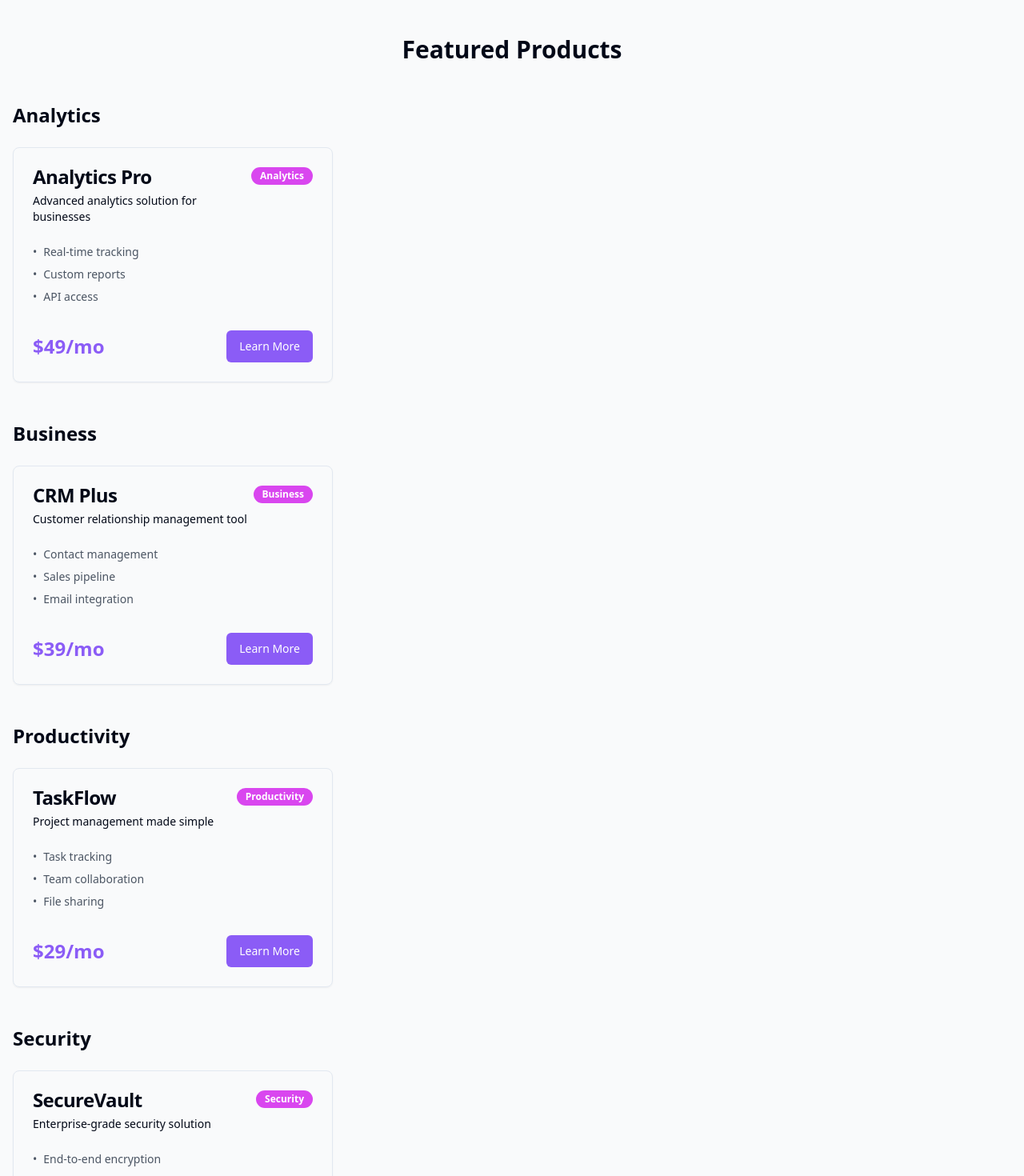
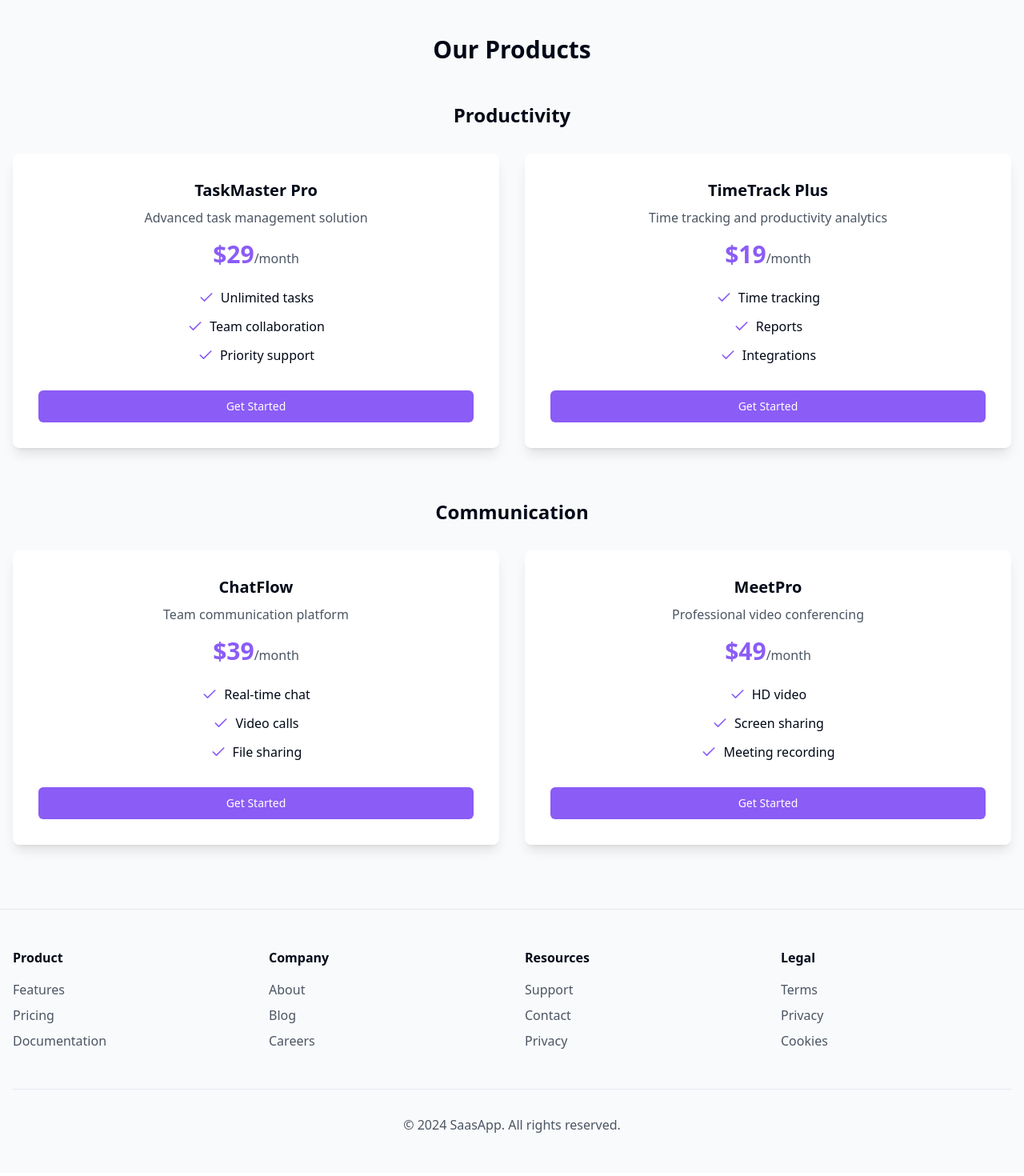
Before and after one commit to rabinderFuturescape/saasify-marketplace, a React (Vite) app: page / in a window 1280 px wide. Shown: the part 1300-2770 px from the top of the page at 80% size. Built offline with nearby package versions, Linux system fonts and the light colour scheme.

Commit message:
Remove General Pricing Sections
Deleted the general pricing sections from the application and updated the app pricing section to be centrally aligned.
[skip gpt_engineer]

```diff
--- a/src/components/Products.tsx
+++ b/src/components/Products.tsx
@@ -1,105 +1,80 @@
-import { Card, CardContent, CardDescription, CardHeader, CardTitle } from "@/components/ui/card";
-import { Badge } from "@/components/ui/badge";
 import { Button } from "@/components/ui/button";
+import { Check } from "lucide-react";
 
-type Product = {
-  id: string;
-  name: string;
-  description: string;
-  category: string;
-  price: string;
-  features: string[];
-};
-
-const products: Product[] = [
+const products = [
   {
-    id: "1",
-    name: "Analytics Pro",
-    description: "Advanced analytics solution for businesses",
-    category: "Analytics",
-    price: "$49/mo",
-    features: ["Real-time tracking", "Custom reports", "API access"],
+    category: "Productivity",
+    items: [
+      {
+        name: "TaskMaster Pro",
+        description: "Advanced task management solution",
+        price: "$29",
+        features: ["Unlimited tasks", "Team collaboration", "Priority support"],
       },
       {
-    id: "2",
-    name: "CRM Plus",
-    description: "Customer relationship management tool",
-    category: "Business",
-    price: "$39/mo",
-    features: ["Contact management", "Sales pipeline", "Email integration"],
+        name: "TimeTrack Plus",
+        description: "Time tracking and productivity analytics",
+        price: "$19",
+        features: ["Time tracking", "Reports", "Integrations"],
+      },
+    ],
   },
   {
-    id: "3",
-    name: "TaskFlow",
-    description: "Project management made simple",
-    category: "Productivity",
-    price: "$29/mo",
-    features: ["Task tracking", "Team collaboration", "File sharing"],
+    category: "Communication",
+    items: [
+      {
+        name: "ChatFlow",
+        description: "Team communication platform",
+        price: "$39",
+        features: ["Real-time chat", "Video calls", "File sharing"],
       },
       {
-    id: "4",
-    name: "SecureVault",
-    description: "Enterprise-grade security solution",
-    category: "Security",
-    price: "$59/mo",
-    features: ["End-to-end encryption", "Access control", "Audit logs"],
+        name: "MeetPro",
+        description: "Professional video conferencing",
+        price: "$49",
+        features: ["HD video", "Screen sharing", "Meeting recording"],
       },
-  {
-    id: "5",
-    name: "MarketingHub",
-    description: "All-in-one marketing automation",
-    category: "Marketing",
-    price: "$45/mo",
-    features: ["Email campaigns", "Social media", "Analytics"],
+    ],
   },
 ];
 
 export const Products = () => {
-  const categories = Array.from(new Set(products.map((product) => product.category)));
-
   return (
-    <section className="py-20 bg-gray-50">
+    <section id="products" className="py-20 bg-gray-50">
       <div className="container mx-auto px-4">
-        <h2 className="text-3xl font-bold text-center mb-12">Featured Products</h2>
-        {categories.map((category) => (
-          <div key={category} className="mb-12">
-            <h3 className="text-2xl font-semibold mb-6">{category}</h3>
-            <div className="grid grid-cols-1 md:grid-cols-2 lg:grid-cols-3 gap-6">
-              {products
-                .filter((product) => product.category === category)
-                .map((product) => (
-                  <Card key={product.id} className="hover:shadow-lg transition-shadow">
-                    <CardHeader>
-                      <div className="flex justify-between items-start">
-                        <div>
-                          <CardTitle>{product.name}</CardTitle>
-                          <CardDescription className="mt-2">{product.description}</CardDescription>
+        <h2 className="text-3xl font-bold text-center mb-12">Our Products</h2>
+        <div className="space-y-16">
+          {products.map((category) => (
+            <div key={category.category} className="animate-fade-up opacity-0">
+              <h3 className="text-2xl font-semibold mb-8 text-center">{category.category}</h3>
+              <div className="grid md:grid-cols-2 gap-8">
+                {category.items.map((product) => (
+                  <div
+                    key={product.name}
+                    className="bg-white rounded-lg shadow-lg p-8 flex flex-col items-center text-center"
+                  >
+                    <h4 className="text-xl font-bold mb-2">{product.name}</h4>
+                    <p className="text-gray-600 mb-4">{product.description}</p>
+                    <div className="text-3xl font-bold text-primary mb-6">
+                      {product.price}
+                      <span className="text-base font-normal text-gray-600">/month</span>
                     </div>
-                        <Badge variant="secondary">{product.category}</Badge>
-                      </div>
-                    </CardHeader>
-                    <CardContent>
-                      <div className="space-y-4">
-                        <ul className="space-y-2">
-                          {product.features.map((feature, index) => (
-                            <li key={index} className="flex items-center text-sm text-gray-600">
-                              <span className="mr-2">•</span>
-                              {feature}
+                    <ul className="space-y-3 mb-8">
+                      {product.features.map((feature) => (
+                        <li key={feature} className="flex items-center justify-center">
+                          <Check className="w-5 h-5 text-primary mr-2" />
+                          <span>{feature}</span>
                         </li>
                       ))}
                     </ul>
-                        <div className="flex justify-between items-center pt-4">
-                          <span className="text-2xl font-bold text-primary">{product.price}</span>
-                          <Button>Learn More</Button>
+                    <Button className="w-full">Get Started</Button>
                   </div>
-                      </div>
-                    </CardContent>
-                  </Card>
                 ))}
               </div>
             </div>
           ))}
         </div>
+      </div>
     </section>
   );
 };
--- a/src/pages/Index.tsx
+++ b/src/pages/Index.tsx
@@ -2,7 +2,6 @@ import { Navbar } from "@/components/Navbar";
 import { Hero } from "@/components/Hero";
 import { Features } from "@/components/Features";
 import { Products } from "@/components/Products";
-import { Pricing } from "@/components/Pricing";
 import { Footer } from "@/components/Footer";
 
 const Index = () => {
@@ -12,7 +11,6 @@ const Index = () => {
       <Hero />
       <Features />
       <Products />
-      <Pricing />
       <Footer />
     </div>
   );
```
Lines whose indentation alone changed are shown as unchanged.
